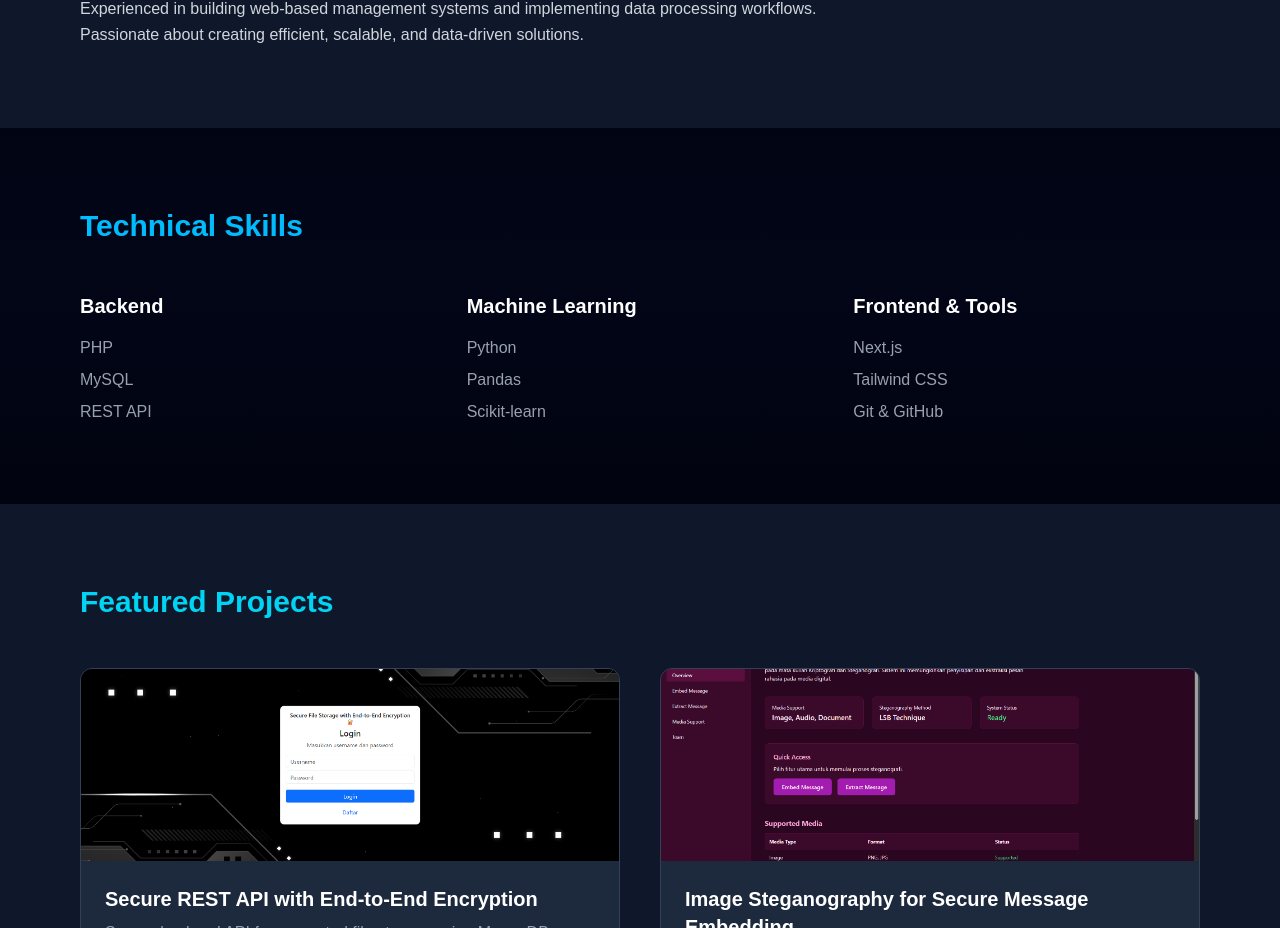
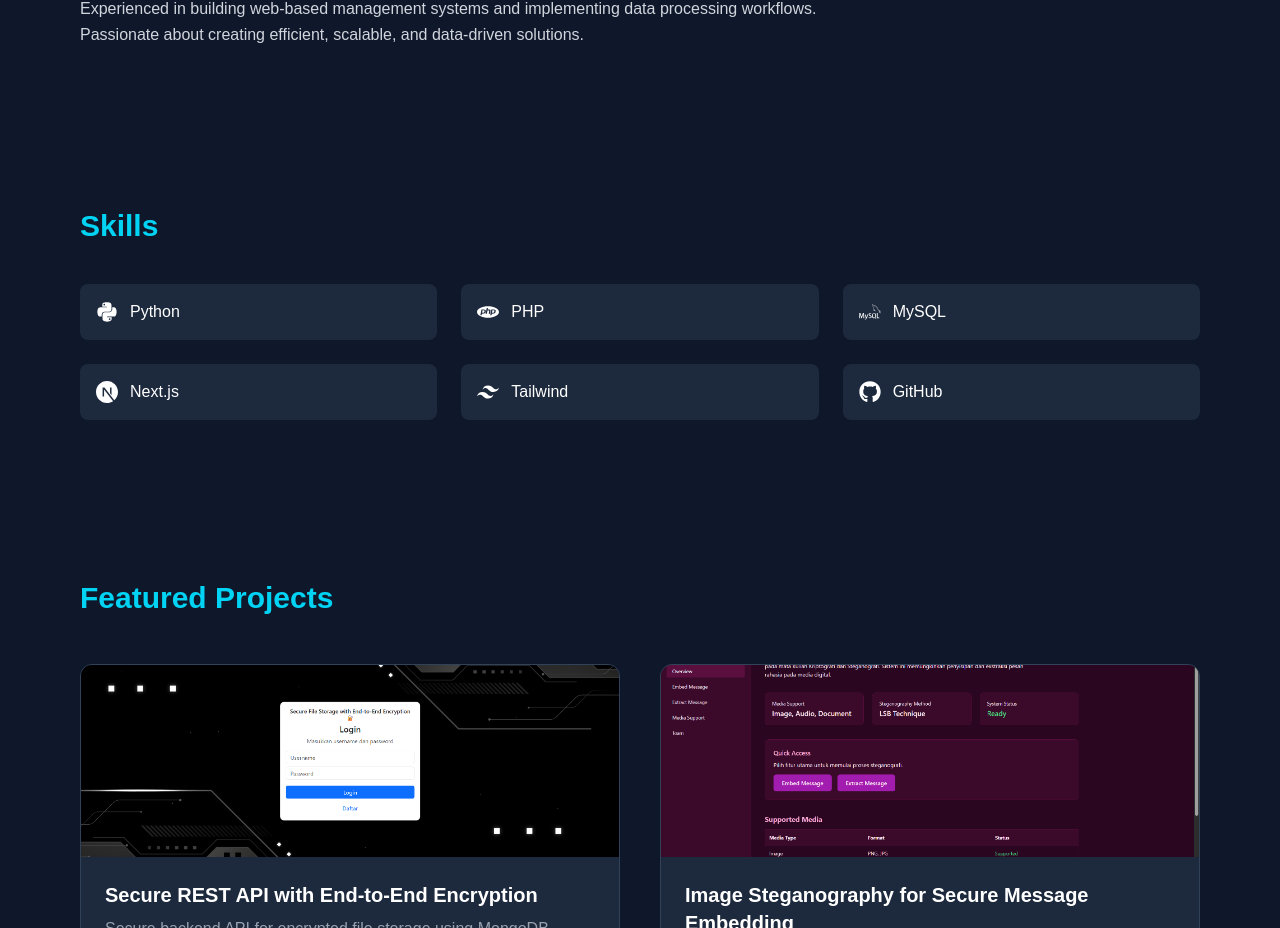
Before and after one commit to s1eepym3/portfolio, a Next.js app: page / in a window 1280 px wide. Shown: the part 978-1906 px from the top of the page. Built offline with nearby package versions, Linux system fonts and the light colour scheme.

Commit message:
add project slider

```diff
--- a/package.json
+++ b/package.json
@@ -14,7 +14,9 @@
     "next": "16.1.6",
     "react": "19.2.3",
     "react-dom": "19.2.3",
-    "react-type-animation": "^3.2.0"
+    "react-icons": "^5.6.0",
+    "react-type-animation": "^3.2.0",
+    "swiper": "^12.1.2"
   },
   "devDependencies": {
     "@tailwindcss/postcss": "^4",
--- a/src/components/Projects.jsx
+++ b/src/components/Projects.jsx
@@ -3,6 +3,8 @@
 import { useState } from "react";
 import Image from "next/image";
 import projects from "../data/projects";
+import { Swiper, SwiperSlide } from "swiper/react";
+import "swiper/css";
 
 export default function Projects() {
 
@@ -71,6 +73,7 @@ export default function Projects() {
 
           <div className="bg-slate-900 rounded-xl max-w-4xl w-full p-8">
 
+
             {/* TITLE */}
 
             <h3 className="text-2xl font-bold mb-4">
@@ -83,24 +86,31 @@ export default function Projects() {
               {selectedProject.description}
             </p>
 
-            {/* IMAGE GALLERY */}
+{/* IMAGE GALLERY SLIDER */}
 
-            <div className="grid grid-cols-2 md:grid-cols-3 gap-4 mb-6">
+<Swiper
+  spaceBetween={20}
+  slidesPerView={1}
+  className="mb-6"
+>
 
   {selectedProject.images.map((img, index) => (
 
+    <SwiperSlide key={index}>
+
       <Image
-                  key={index}
         src={img}
-                  width={500}
-                  height={300}
+        width={900}
+        height={500}
         alt="Project image"
-                  className="rounded-lg object-cover"
+        className="rounded-lg w-full object-cover"
       />
+
+    </SwiperSlide>
 
   ))}
 
-            </div>
+</Swiper>
 
             {/* CLOSE BUTTON */}
 
--- a/src/components/Skills.jsx
+++ b/src/components/Skills.jsx
@@ -1,50 +1,48 @@
+import { FaPython, FaGithub } from "react-icons/fa";
+import { SiNextdotjs, SiTailwindcss, SiMysql, SiPhp } from "react-icons/si";
+
 export default function Skills() {
   return (
-    <section className="px-10 md:px-20 py-20">
+    <section className="px-10 md:px-20 py-20 bg-slate-900">
 
-      <h2 className="text-3xl font-bold mb-12 text-sky-400">
-        Technical Skills
+      <h2 className="text-3xl font-bold text-cyan-400 mb-10">
+        Skills
       </h2>
 
-      <div className="grid md:grid-cols-3 gap-10">
+      <div className="grid grid-cols-2 md:grid-cols-3 gap-6">
 
-        <div>
-          <h3 className="text-xl font-semibold mb-4">
-            Backend
-          </h3>
-
-          <ul className="text-gray-400 space-y-2">
-            <li>PHP</li>
-            <li>MySQL</li>
-            <li>REST API</li>
-          </ul>
+        <div className="flex items-center gap-3 bg-slate-800 p-4 rounded-lg">
+          <FaPython size={22}/>
+          <span>Python</span>
         </div>
 
-        <div>
-          <h3 className="text-xl font-semibold mb-4">
-            Machine Learning
-          </h3>
-
-          <ul className="text-gray-400 space-y-2">
-            <li>Python</li>
-            <li>Pandas</li>
-            <li>Scikit-learn</li>
-          </ul>
+        <div className="flex items-center gap-3 bg-slate-800 p-4 rounded-lg">
+          <SiPhp size={22}/>
+          <span>PHP</span>
         </div>
 
-        <div>
-          <h3 className="text-xl font-semibold mb-4">
-            Frontend & Tools
-          </h3>
+        <div className="flex items-center gap-3 bg-slate-800 p-4 rounded-lg">
+          <SiMysql size={22}/>
+          <span>MySQL</span>
+        </div>
 
-          <ul className="text-gray-400 space-y-2">
-            <li>Next.js</li>
-            <li>Tailwind CSS</li>
-            <li>Git & GitHub</li>
-          </ul>
+        <div className="flex items-center gap-3 bg-slate-800 p-4 rounded-lg">
+          <SiNextdotjs size={22}/>
+          <span>Next.js</span>
+        </div>
+
+        <div className="flex items-center gap-3 bg-slate-800 p-4 rounded-lg">
+          <SiTailwindcss size={22}/>
+          <span>Tailwind</span>
+        </div>
+
+        <div className="flex items-center gap-3 bg-slate-800 p-4 rounded-lg">
+          <FaGithub size={22}/>
+          <span>GitHub</span>
         </div>
 
       </div>
+
     </section>
   );
 }
--- a/src/data/projects.js
+++ b/src/data/projects.js
@@ -1,9 +1,8 @@
+
 const projects = [
   {
     title: "Secure REST API with End-to-End Encryption",
-    description:
-      "Secure backend API for encrypted file storage using MongoDB GridFS with end-to-end encryption.",
-    tech: "Node.js, Express, MongoDB, GridFS",
+    description: "Secure backend API for encrypted file storage using MongoDB GridFS with end-to-end encryption.",
 
     cover: "/projects/secureapi/Cover.png",
 
@@ -11,21 +10,29 @@ const projects = [
       "/projects/secureapi/Dashboard.png",
       "/projects/secureapi/Adaisi.png",
     ],
+
+    tech: "Node.js, Express, MongoDB, GridFS",
+
+    github: "https://github.com/s1eepym3/project1",
+    demo: "https://demo-project.vercel.app"
   },
 
   {
     title: "Image Steganography for Secure Message Embedding",
-    description:
-      "Application that hides secret messages inside images using the Least Significant Bit (LSB) steganography technique.",
-    tech: "Python, OpenCV / PIL, NumPy",
+    description: "Application that hides secret messages inside images using the Least Significant Bit (LSB) steganography technique.",
 
     cover: "/projects/Steganogrphy/overview.png",
 
     images: [
       "/projects/Steganogrphy/embed.png",
-      "/projects/Steganogrphy/extract.png",
+      "/projects/Steganogrphy/extract.png"
     ],
-  },
+
+    tech: "Python, OpenCV / PIL, NumPy",
+
+    github: "https://github.com/s1eepym3/project2",
+    demo: ""
+  }
 ];
 
 export default projects;
```
Also changed, not shown: 1 other file (tests, documents, lock files or other folders). Lines whose indentation alone changed are shown as unchanged.
